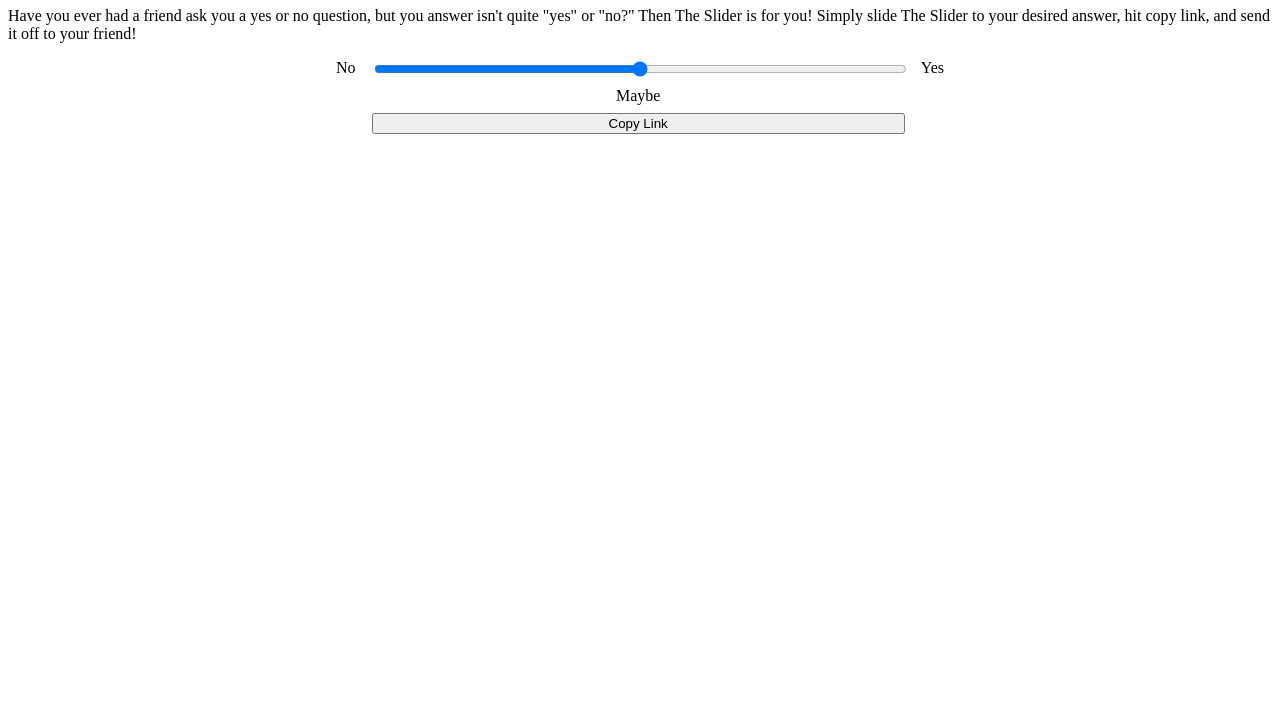
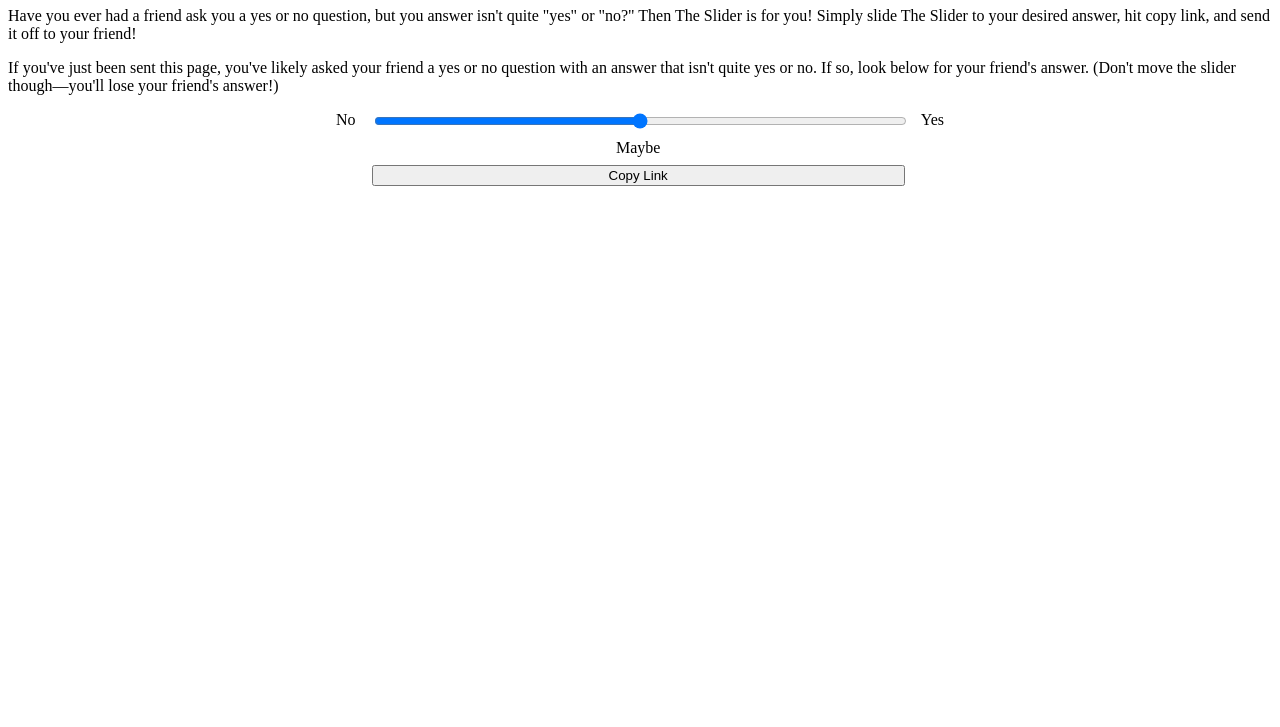
Before and after one commit to willitcode/theslider, a plain HTML site: page index.html in a window 1280 px wide. Shown: the part 73-800 px from the top of the page. Drawn offline with Linux system fonts and the light colour scheme.

Commit message:
bit more Flavor Text™

```diff
--- a/index.html
+++ b/index.html
@@ -11,6 +11,7 @@
     <body onload="setSlider(); setupSliderEventListener();">
         <h1>The Slider</h1>
         <p>Have you ever had a friend ask you a yes or no question, but you answer isn't quite "yes" or "no?" Then The Slider is for you! Simply slide The Slider to your desired answer, hit copy link<!--or download the image-->, and send it off to your friend!</p>
+        <p>If you've just been sent this page, you've likely asked your friend a yes or no question with an answer that isn't quite yes or no. If so, look below for your friend's answer. (Don't move the slider though—you'll lose your friend's answer!)</p>
         <div id=slidercontainer>
             <div class=sliderlabel id=nolabel>No</div>
             <input type="range" min=-10 max=10 value=0 id=slider>
```
